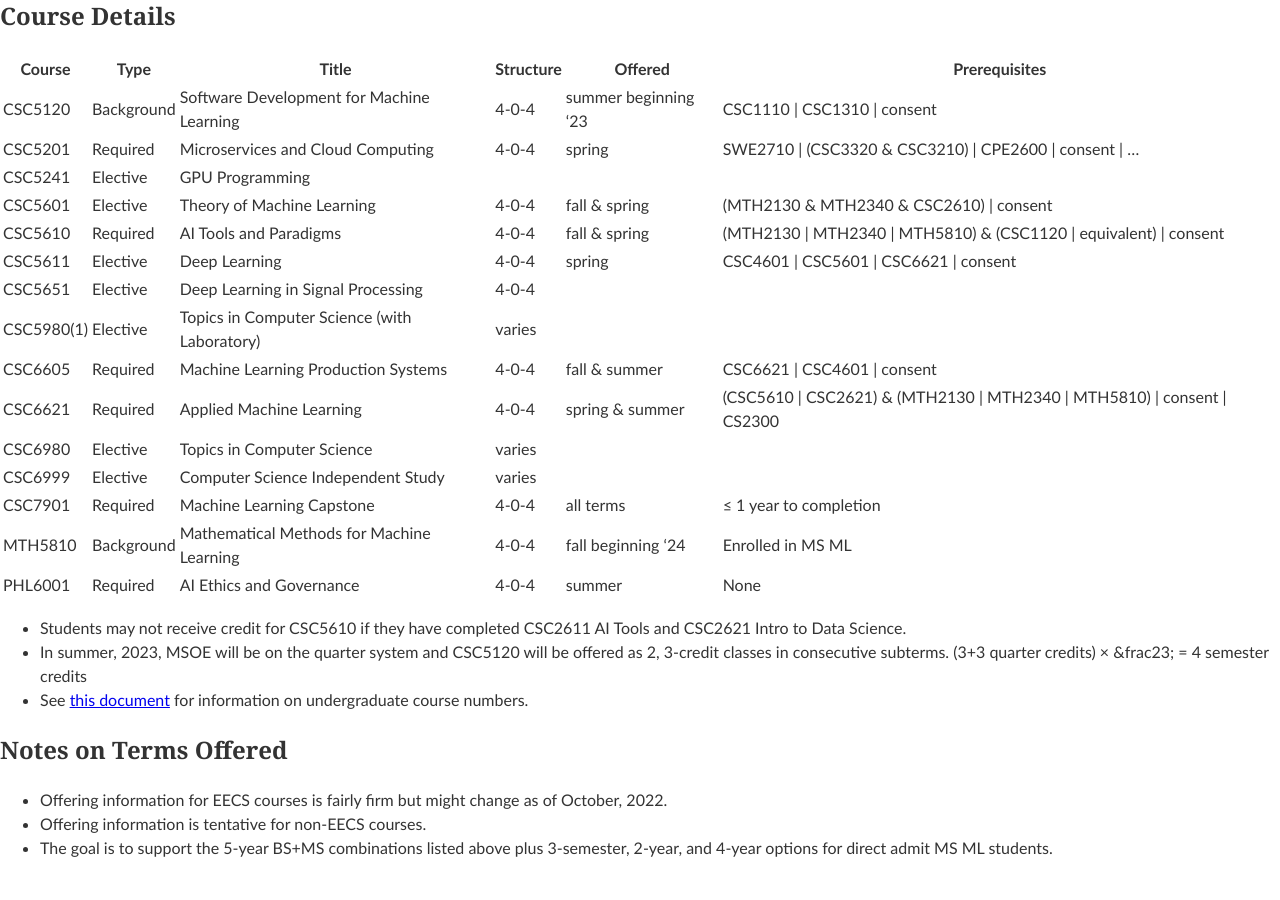
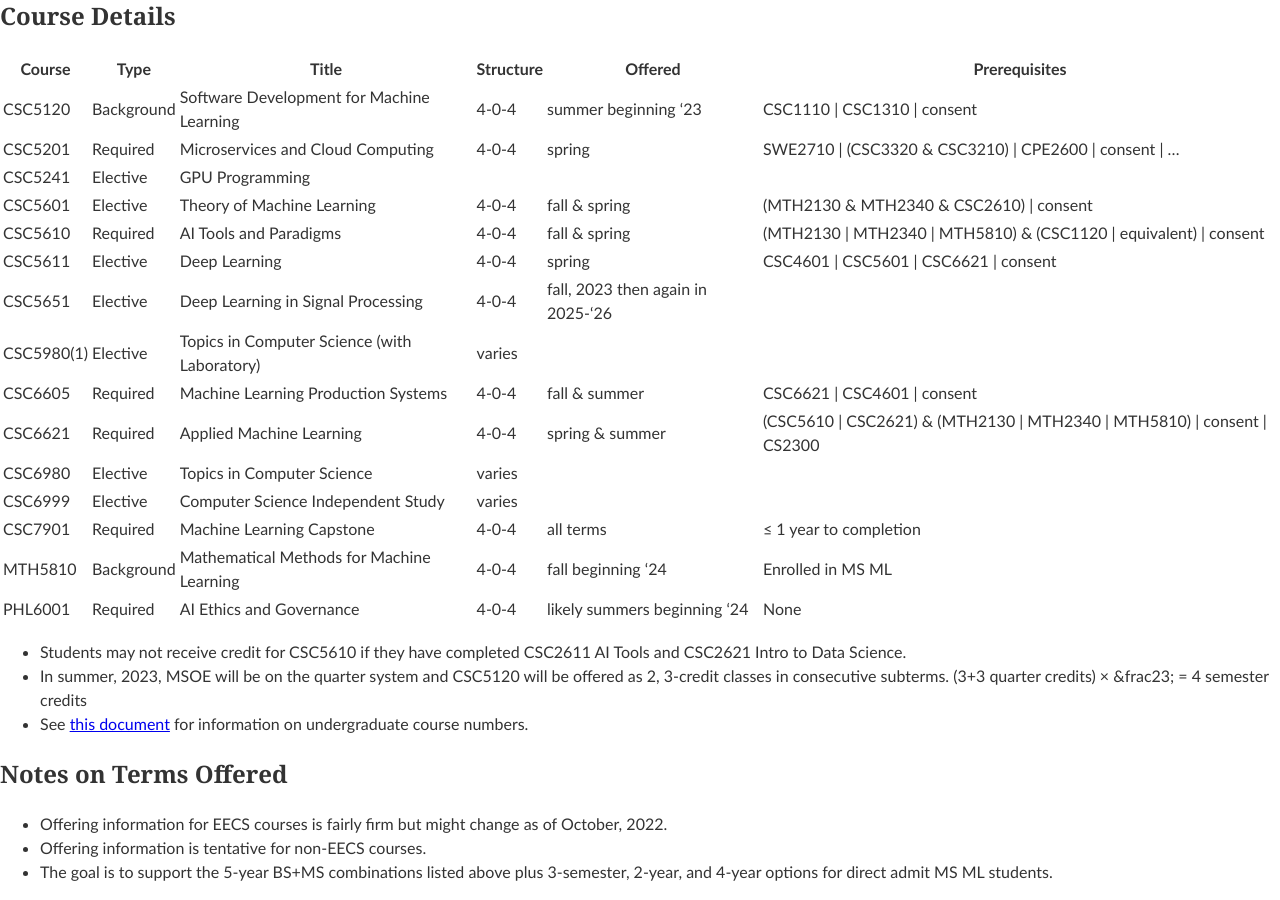
Before and after one commit to edurant/edurant.github.io, a Jekyll site: the page built from advising/msml.md, in a window 1280 px wide and 900 px high, scrolled down 1719 px. Built offline with Jekyll 4.4.1, drawn with Linux system fonts in a browser that asks for light colours; before the commit the page ends 2595 px from its top, so only the background shows below that.

Commit message:
MSML: more info on offerings

```diff
--- a/advising/msml.md
+++ b/advising/msml.md
@@ -55,15 +55,15 @@ CSC5241 | Elective | GPU Programming |
 CSC5601 | Elective | Theory of Machine Learning | 4-0-4 | fall &amp; spring | (MTH2130 &amp; MTH2340 &amp; CSC2610) &#124; consent
 CSC5610 | Required | AI Tools and Paradigms | 4-0-4 | fall &amp; spring | (MTH2130 &#124; MTH2340 &#124; MTH5810) &amp; (CSC1120 &#124; equivalent) &#124; consent
 CSC5611 | Elective | Deep Learning | 4-0-4 | spring | CSC4601 &#124; CSC5601 &#124; CSC6621 &#124; consent
-CSC5651 | Elective | Deep Learning in Signal Processing | 4-0-4 |
+CSC5651 | Elective | Deep Learning in Signal Processing | 4-0-4 | fall, 2023 then again in 2025-&lsquo;26
 CSC5980(1) | Elective | Topics in Computer Science (with Laboratory) | varies
 CSC6605 | Required | Machine Learning Production Systems | 4-0-4 | fall &amp; summer | CSC6621 &#124; CSC4601 &#124; consent
 CSC6621 | Required | Applied Machine Learning | 4-0-4 | spring &amp; summer | (CSC5610 &#124; CSC2621) &amp; (MTH2130 &#124; MTH2340 &#124; MTH5810) &#124; consent &#124; CS2300
 CSC6980 | Elective | Topics in Computer Science | varies
 CSC6999 | Elective | Computer Science Independent Study | varies
 CSC7901 | Required | Machine Learning Capstone | 4-0-4 | all terms | ≤ 1 year to completion
-MTH5810 | Background | Mathematical Methods for Machine Learning | 4-0-4 | fall beginning '24 | Enrolled in MS ML
-PHL6001 | Required | AI Ethics and Governance | 4-0-4 | summer | None
+MTH5810 | Background | Mathematical Methods for Machine Learning | 4-0-4 | fall beginning &lsquo;24 | Enrolled in MS ML
+PHL6001 | Required | AI Ethics and Governance | 4-0-4 | likely summers beginning &lsquo;24 | None
 
 * Students may not receive credit for CSC5610 if they have completed CSC2611 AI Tools and CSC2621 Intro to Data Science.
 * In summer, 2023, MSOE will be on the quarter system and CSC5120 will be offered as 2, 3-credit classes in consecutive subterms. (3+3 quarter credits) &times; &frac23; = 4 semester credits
```
